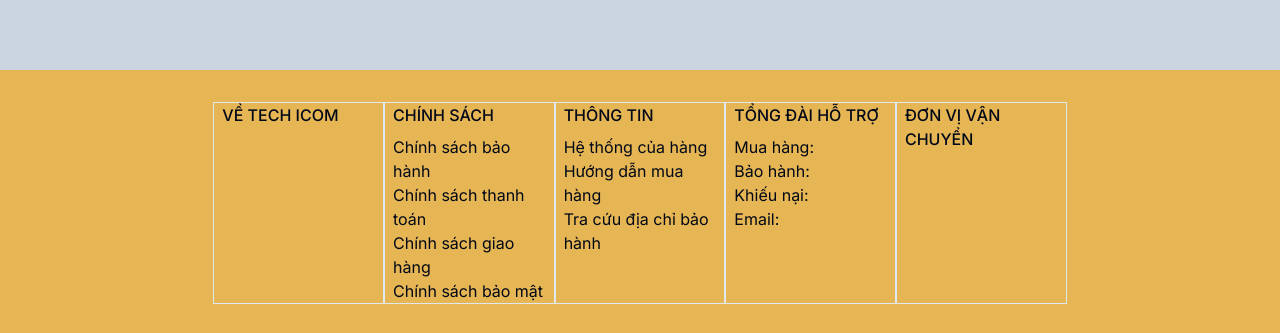
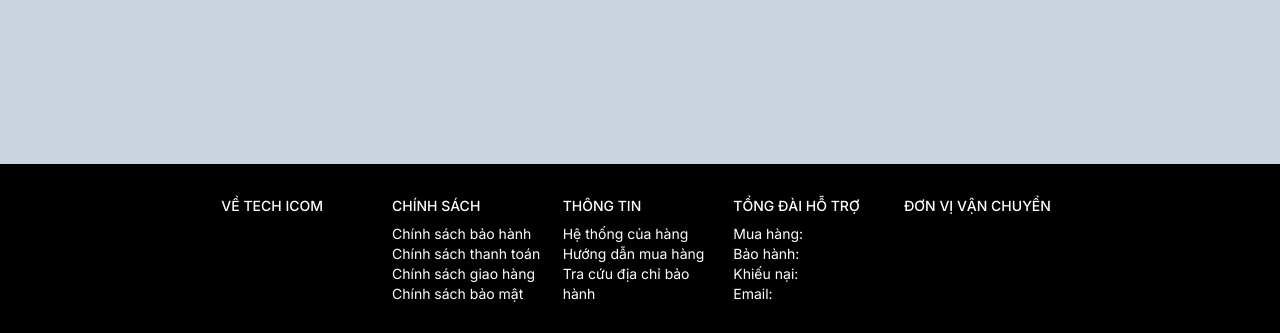
Before and after one commit to longred113/tech-icom-nextjs, a Next.js app: page /cart in a window 1280 px wide. Shown: the part 464-797 px from the top of the page. Built offline with nearby package versions, Linux system fonts and the light colour scheme; no server answers.

Commit message:
"Updated various components with changes to CSS classes, added conditional rendering, and modified image sources and alt texts."

```diff
--- a/app/cart/page.tsx
+++ b/app/cart/page.tsx
@@ -158,7 +158,7 @@
                                 </>
                             ) : (
                                 <>
-                                    <div className="mb-4">
+                                    <div className="mt-4">
                                         <p className="text-gray-700">Hiện tại giỏ hàng của bạn đang trống.</p>
                                     </div>
                                     <div className="flex justify-end">
--- a/app/collections/laptop/page.tsx
+++ b/app/collections/laptop/page.tsx
@@ -26,6 +26,7 @@
     const allProducts = Array.from({ length: 20 }).map((_, index) => (
         <div className="lg:w-1/5 w-1/2 md:w-1/3 p-2" key={index}>
             <Card>
+                <Link href={`/products/${index}`}>
                     <CardContent className="flex flex-col items-center justify-between h-72 p-4">
                         <div className="w-full aspect-w-1 aspect-h-1 overflow-hidden">
                             <Image
@@ -41,6 +42,7 @@
                         <h3 className="font-medium text-sm">test</h3>
                         <p className="text-red-500">1.000.000đ</p>
                     </CardContent>
+                </Link>
             </Card>
         </div>
     ));
--- a/app/components/footer.tsx
+++ b/app/components/footer.tsx
@@ -1,36 +1,36 @@
 export default function Footer() {
     return (
-        <footer className="flex items-center justify-center w-full bg-primary">
-            <div className="flex flex-wrap xl:w-8/12 my-8">
-                <div className="border w-1/5 px-2">
+        <footer className="flex items-center justify-center w-full bg-black">
+            <div className="flex flex-wrap xl:w-8/12 my-8 text-white text-sm">
+                <div className="w-1/5 px-2">
                     <div className="uppercase font-medium mb-2">
                         <h4>
                             Về Tech Icom
                         </h4>
                     </div>
                 </div>
-                <div className="border w-1/5 px-2">
+                <div className="w-1/5 px-2">
                     <div className="uppercase font-medium mb-2">
                         <h4>
                             Chính sách
                         </h4>
                     </div>
-                    <div>Chính sách bảo hành</div>
-                    <div>Chính sách thanh toán</div>
-                    <div>Chính sách giao hàng</div>
-                    <div>Chính sách bảo mật</div>
+                    <div className="hover:text-primary">Chính sách bảo hành</div>
+                    <div className="hover:text-primary">Chính sách thanh toán</div>
+                    <div className="hover:text-primary">Chính sách giao hàng</div>
+                    <div className="hover:text-primary">Chính sách bảo mật</div>
                 </div>
-                <div className="border w-1/5 px-2">
+                <div className="w-1/5 px-2">
                     <div className="uppercase font-medium mb-2">
                         <h4>
                             Thông tin
                         </h4>
                     </div>
-                    <div>Hệ thống của hàng</div>
-                    <div>Hướng dẫn mua hàng</div>
-                    <div>Tra cứu địa chỉ bảo hành</div>
+                    <div className="hover:text-primary">Hệ thống của hàng</div>
+                    <div className="hover:text-primary">Hướng dẫn mua hàng</div>
+                    <div className="hover:text-primary">Tra cứu địa chỉ bảo hành</div>
                 </div>
-                <div className="border w-1/5 px-2">
+                <div className="w-1/5 px-2">
                     <div className="uppercase font-medium mb-2">
                         <h4>
                             Tổng đài hỗ trợ
@@ -41,7 +41,7 @@
                     <div>Khiếu nại:</div>
                     <div>Email:</div>
                 </div>
-                <div className="border w-1/5 px-2">
+                <div className="w-1/5 px-2">
                     <div className="uppercase font-medium mb-2">
                         <h4>
                             Đơn vị vận chuyển
--- a/app/components/topbar.tsx
+++ b/app/components/topbar.tsx
@@ -75,7 +75,7 @@
     };
 
     return (
-        <nav className={`bg-primary p-4 ${isSticky ? 'fixed top-0 left-0 w-full z-50' : ''}`}>
+        <nav className={`bg-primary p-4 transition-all duration-300 ease-in-out ${isSticky ? 'sticky top-0 left-0 w-full z-50' : ''}`}>
             <div className="mx-auto flex justify-between items-center text-sm xl:w-8/12">
                 <div>
                     <SidebarMobile user={user} />
--- a/app/page.tsx
+++ b/app/page.tsx
@@ -58,7 +58,7 @@
           <div className="h-fit my-4 hidden lg:block pr-3 flex-shrink-0">
             <Sidebar onHover={handleHover} onLeave={handleLeave} />
           </div>
-          <div className="w-full mx-auto flex justify-center py-4 relative">
+          <div className="w-full mx-auto flex justify-center pt-4 pb-10 relative">
             <div className="w-full">
               <Image
                 alt="image"
--- a/app/products/[id]/page.tsx
+++ b/app/products/[id]/page.tsx
@@ -100,25 +100,25 @@
                             <Slash />
                         </BreadcrumbSeparator>
                         <BreadcrumbItem>
-                            <BreadcrumbPage className="text-base font-medium">{product.data.name}</BreadcrumbPage>
+                            <BreadcrumbPage className="text-base font-medium">{product?.data?.name}</BreadcrumbPage>
                         </BreadcrumbItem>
                     </BreadcrumbList>
                 </Breadcrumb>
                 <div className="flex flex-wrap mt-10">
                     <div className="w-full lg:w-2/6 px-2 border bg-white">
                         {(
-                            <Image className="w-full rounded" src={product.data.image?.[0] ? product.data.image[0] : IMAGE_NULL} alt={product.data.name} width={600} height={600} />
+                            <Image className="w-full rounded" src={product?.data?.image?.[0] ? product?.data?.image[0] : IMAGE_NULL} alt={product?.data?.name} width={600} height={600} />
                         )}
                     </div>
                     <div className="w-full lg:w-4/6 px-4 flex flex-col justify-start items-start lg:items-start border bg-white">
                         <div className="text-lg font-medium mb-4">
-                            {product.data.name}
+                            {product?.data?.name}
                         </div>
                         <div className="text-xl font-bold mb-4 text-red-500">
                             {formattedPrice}
                         </div>
                         {
-                            product.data.inventory_number > 0 ? (
+                            product?.data?.inventory_number > 0 ? (
                                 <Button
                                     className="p-6 font-medium uppercase text-lg text-white"
                                     onClick={() => { handleSubmit }}
@@ -132,7 +132,7 @@
                         }
                         <ul className="text-gray-700 text-base my-5">
                             {product?.data?.categoryId === 1 && product?.data?.description && Object.keys(product?.data?.description).map((key: string, index: number) => (
-                                <li key={index} className="mb-2"><strong>{key}:</strong> {product.data.description[key]}</li>
+                                <li key={index} className="mb-2"><strong>{key}:</strong> {product?.data?.description[key]}</li>
                             ))}
                             {product?.data?.categoryId === 5 && (
                                 <>
```
Also changed, not shown: app/components/test.html (+28 -28 lines). Lines whose indentation alone changed are shown as unchanged.
